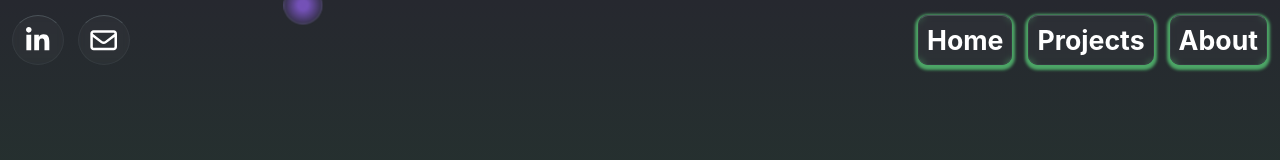
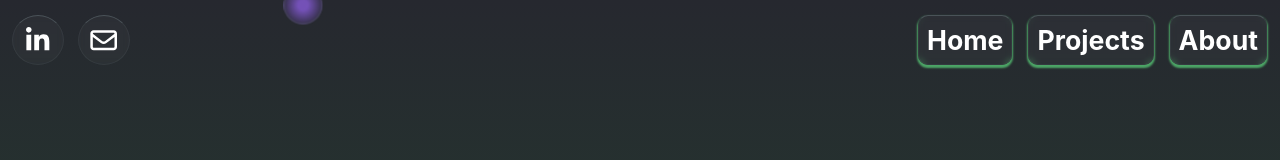
Before and after one commit to Melissa-Gibney/Melissa-Gibney-Portfolio-Website, a React (Vite) app in the folder portfolio-website/: page / in a window 1280 px wide. Shown: the top 160 px of the page. Built offline with nearby package versions, Linux system fonts and the light colour scheme.

Commit message:
Update MenuLink.tsx
Changed MenuLink shadows on active and idle

```diff
--- a/portfolio-website/src/Components/General/MenuLink.tsx
+++ b/portfolio-website/src/Components/General/MenuLink.tsx
@@ -37,7 +37,7 @@ const MenuLink: React.FC<MenuLinkProps> = ({ link, shadowColor, title }) => {
     }
 
     return (
-        <button className="MenuLink" style={{boxShadow: isActive ? ("0px 2px 3px 2px " + shadowColor) : isHovering ? ("0px 2px 6px 4px " + shadowColor) : ("0px 2px 3px 3px " + shadowColor), cursor: isActive || isHovering ? "pointer" : "default"}}
+        <button className="MenuLink" style={{boxShadow: isActive ? ("0px 2px 2px 1px " + shadowColor) : isHovering ? ("0px 2px 6px 4px " + shadowColor) : ("0px 2px 2px 1px " + shadowColor), cursor: isActive || isHovering ? "pointer" : "default"}}
             onMouseDown={() => handleMouseDown()}
             onMouseUp={() => handleMouseUp()}
             onMouseEnter={() => handleMouseEnter()}
```
